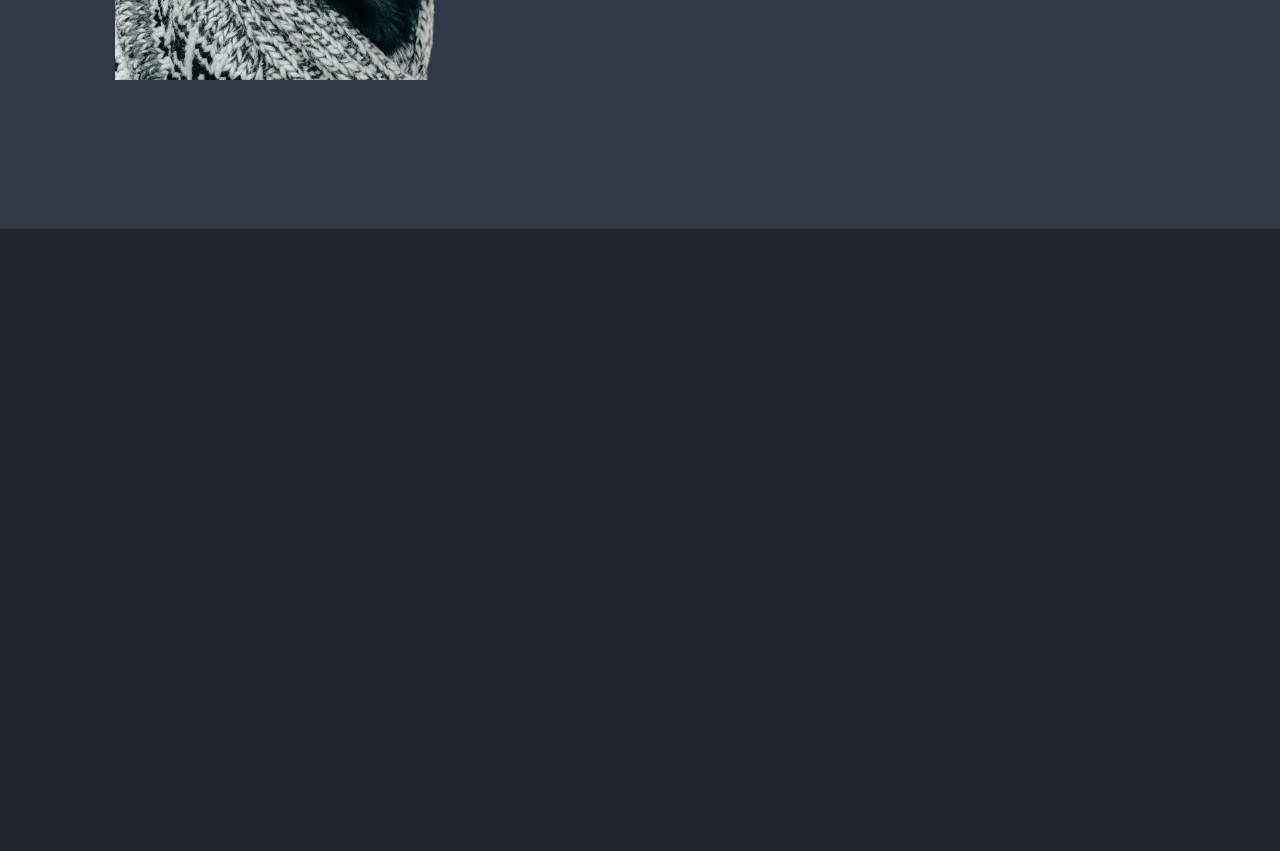
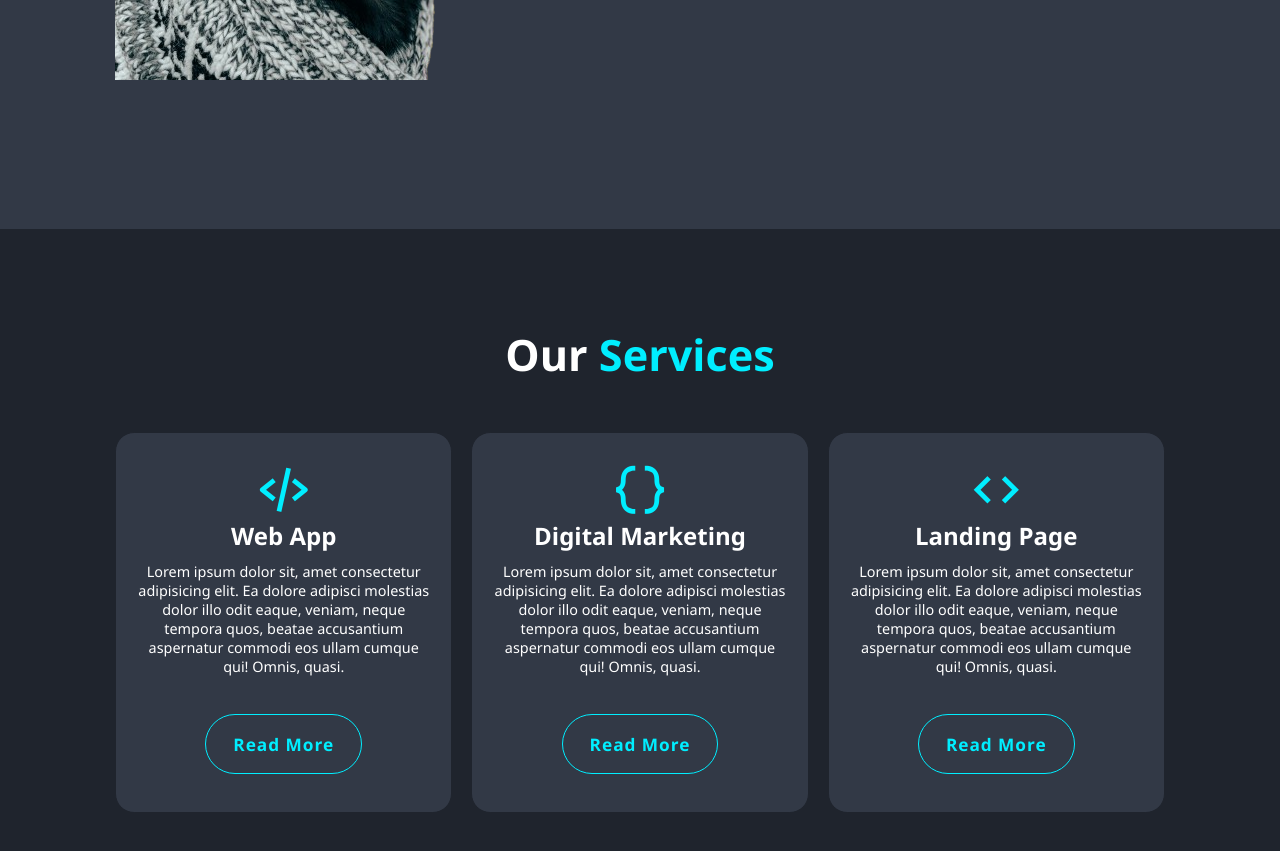
Before and after one commit to MB6000000/RPPW-I, a plain HTML site: page index.html in a window 1280 px wide. Shown: the part 1371-2222 px from the top of the page. Before the commit the page ends 1600 px from the top, so only its background shows below. Drawn offline with nearby package versions, Linux system fonts and the light colour scheme.

Commit message:
services section

```diff
--- a/index.html
+++ b/index.html
@@ -20,7 +20,7 @@
 
       <i class="bx bx-menu" id="burger-menu"></i>
 
-      <nav class="nav">
+      <nav id="nav" class="nav">
         <a href="home" class="actives">Home</a>
         <a href="about">About</a>
         <a href="services">Services</a>
@@ -79,5 +79,49 @@
       </div>
     </section>
     <!-- about end -->
+
+    <!-- services begin -->
+    <section id="services" class="services">
+      <h2 class="heading">Our <span>Services</span></h2>
+
+      <div class="services-container">
+        <div class="services-box">
+          <i class="bx bx-code-alt"></i>
+          <h3>Web App</h3>
+          <p>
+            Lorem ipsum dolor sit, amet consectetur adipisicing elit. Ea dolore
+            adipisci molestias dolor illo odit eaque, veniam, neque tempora
+            quos, beatae accusantium aspernatur commodi eos ullam cumque qui!
+            Omnis, quasi.
+          </p>
+          <a href="#" class="button">Read More</a>
+        </div>
+
+        <div class="services-box">
+          <i class="bx bx-code-curly"></i>
+          <h3>Digital Marketing</h3>
+          <p>
+            Lorem ipsum dolor sit, amet consectetur adipisicing elit. Ea dolore
+            adipisci molestias dolor illo odit eaque, veniam, neque tempora
+            quos, beatae accusantium aspernatur commodi eos ullam cumque qui!
+            Omnis, quasi.
+          </p>
+          <a href="#" class="button">Read More</a>
+        </div>
+
+        <div class="services-box">
+          <i class="bx bx-code"></i>
+          <h3>Landing Page</h3>
+          <p>
+            Lorem ipsum dolor sit, amet consectetur adipisicing elit. Ea dolore
+            adipisci molestias dolor illo odit eaque, veniam, neque tempora
+            quos, beatae accusantium aspernatur commodi eos ullam cumque qui!
+            Omnis, quasi.
+          </p>
+          <a href="#" class="button">Read More</a>
+        </div>
+      </div>
+    </section>
+    <!-- services end -->
   </body>
 </html>
--- a/style/style.css
+++ b/style/style.css
@@ -146,7 +146,7 @@ span {
   width: 32.4vw;
 }
 
-.about {
+#about {
   display: flex;
   justify-content: center;
   align-items: center;
@@ -176,3 +176,43 @@ span {
   font-size: 1.5rem;
   margin: 2rem 0 3rem;
 }
+
+.services h2 {
+  margin-bottom: 5rem;
+}
+
+.services-container {
+  display: flex;
+  justify-content: center;
+  align-items: center;
+  gap: 2rem;
+}
+
+.services-container .services-box {
+  flex: 1 1 130rem;
+  padding: 3rem 2rem 4rem;
+  background-color: var(--secondary-color);
+  text-align: center;
+  border: 0.2rem solid var(--primary-color);
+  border-radius: 2rem;
+  transition: 0.4s ease;
+}
+
+.services-container .services-box:hover {
+  border-color: var(--quaternary-color);
+  transform: scale(1.02);
+}
+
+.services-box i {
+  font-size: 6rem;
+  color: var(--quaternary-color);
+}
+
+.services-box h3 {
+  font-size: 2.5rem;
+}
+
+.services-box p {
+  font-size: 1.5rem;
+  margin: 1rem 0 3rem;
+}
```
